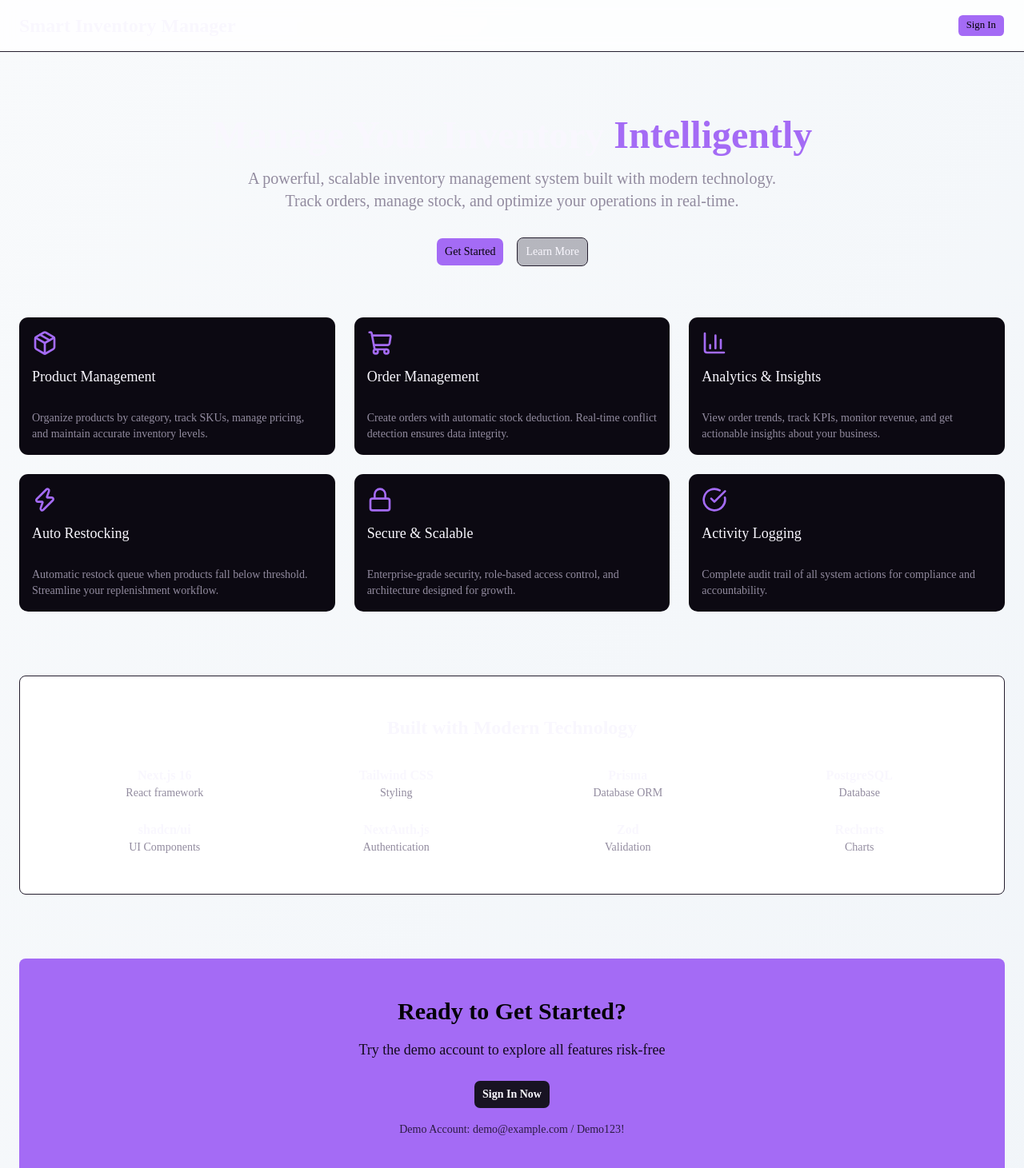
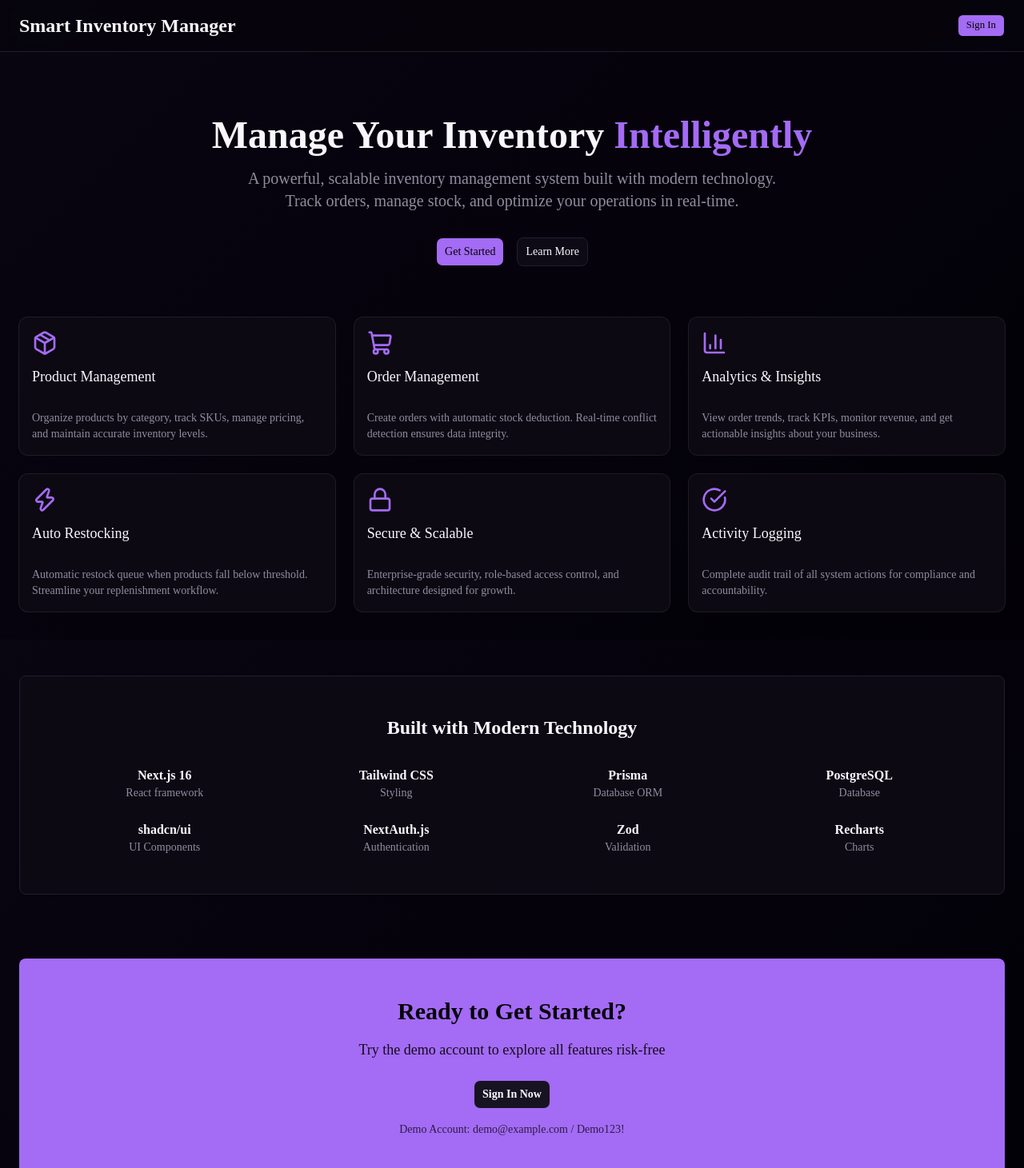
Before and after one commit to ikhtiaj-arif/order-inventory-management, a Next.js app: page / in a window 1280 px wide. Shown: the top 1461 px of the page at 80% size. Built offline with nearby package versions, Linux system fonts and the light colour scheme; no server answers.

Commit message:
dark mode finalized:

```diff
--- a/src/app/layout.tsx
+++ b/src/app/layout.tsx
@@ -35,6 +35,7 @@ export default function RootLayout({
         <ThemeProvider
           attribute="class"
           defaultTheme="dark"
+          forcedTheme="dark"
           enableSystem
           disableTransitionOnChange
         >
--- a/src/app/page.tsx
+++ b/src/app/page.tsx
@@ -31,9 +31,9 @@ export default async function HomePage() {
   }
 
   return (
-    <main className="min-h-screen bg-gradient-to-br from-slate-50 to-slate-100">
+    <main className="min-h-screen bg-transparent">
       {/* Header */}
-      <header className="border-b bg-white/80 backdrop-blur-sm sticky top-0">
+      <header className="border-b bg-background/80 backdrop-blur-sm sticky top-0 z-50">
         <div className="max-w-7xl mx-auto px-6 py-4 flex items-center justify-between">
           <h1 className="text-2xl font-bold">Smart Inventory Manager</h1>
           <Link href="/login">
@@ -148,7 +148,7 @@ export default async function HomePage() {
         </div>
 
         {/* Tech Stack */}
-        <div className="bg-white rounded-lg border p-12 mb-20">
+        <div className="bg-card rounded-lg border p-12 mb-20 shadow-sm">
           <h3 className="text-2xl font-bold mb-8 text-center">
             Built with Modern Technology
           </h3>
@@ -195,7 +195,7 @@ export default async function HomePage() {
       </section>
 
       {/* Footer */}
-      <footer className="border-t bg-white mt-20">
+      <footer className="border-t bg-background mt-20">
         <div className="max-w-7xl mx-auto px-6 py-8 text-center text-muted-foreground">
           <p>Smart Inventory Manager v1.0</p>
           <p className="text-sm mt-2">
--- a/src/components/header.tsx
+++ b/src/components/header.tsx
@@ -10,7 +10,6 @@ import {
   DropdownMenuSeparator,
   DropdownMenuTrigger,
 } from "@/components/ui/dropdown-menu";
-import { ThemeToggle } from "./theme-toggle";
 
 interface HeaderProps {
   // eslint-disable-next-line @typescript-eslint/no-explicit-any
@@ -36,7 +35,6 @@ export default function Header({ user, onLogout, onMenuClick }: HeaderProps) {
         </div>
 
         <div className="flex items-center gap-2 md:gap-4">
-          <ThemeToggle />
           <DropdownMenu>
             <DropdownMenuTrigger asChild>
               <Button variant="ghost" size="sm" className="gap-2">
```
